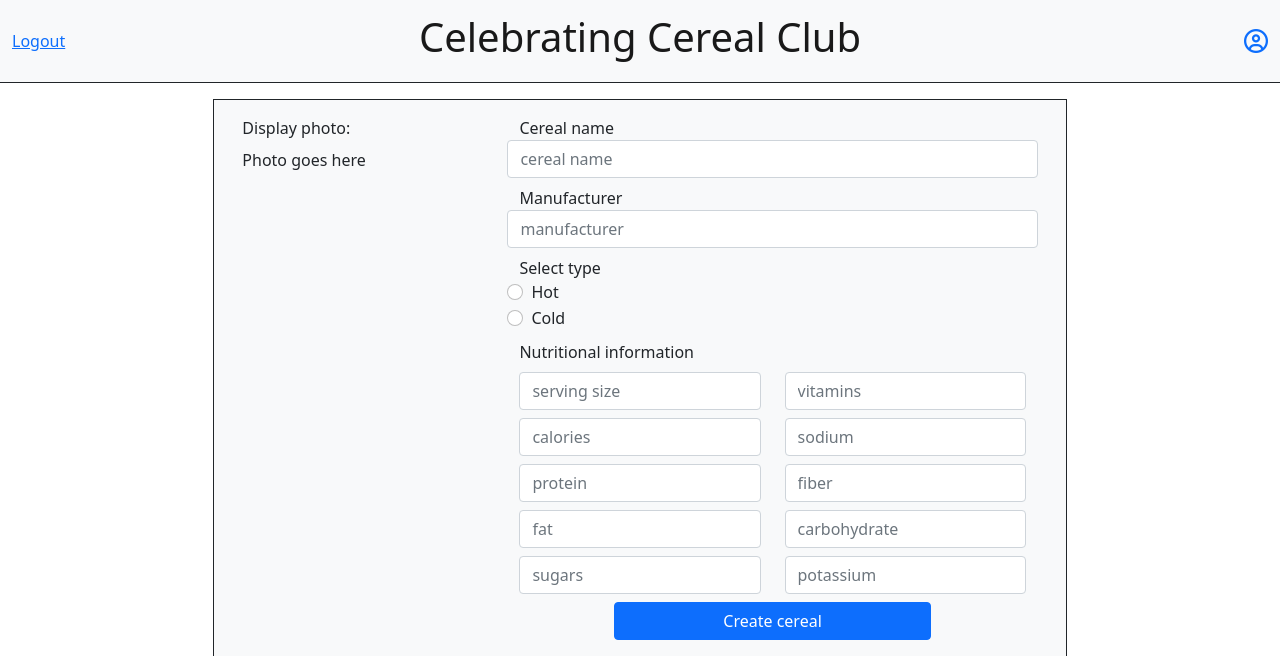
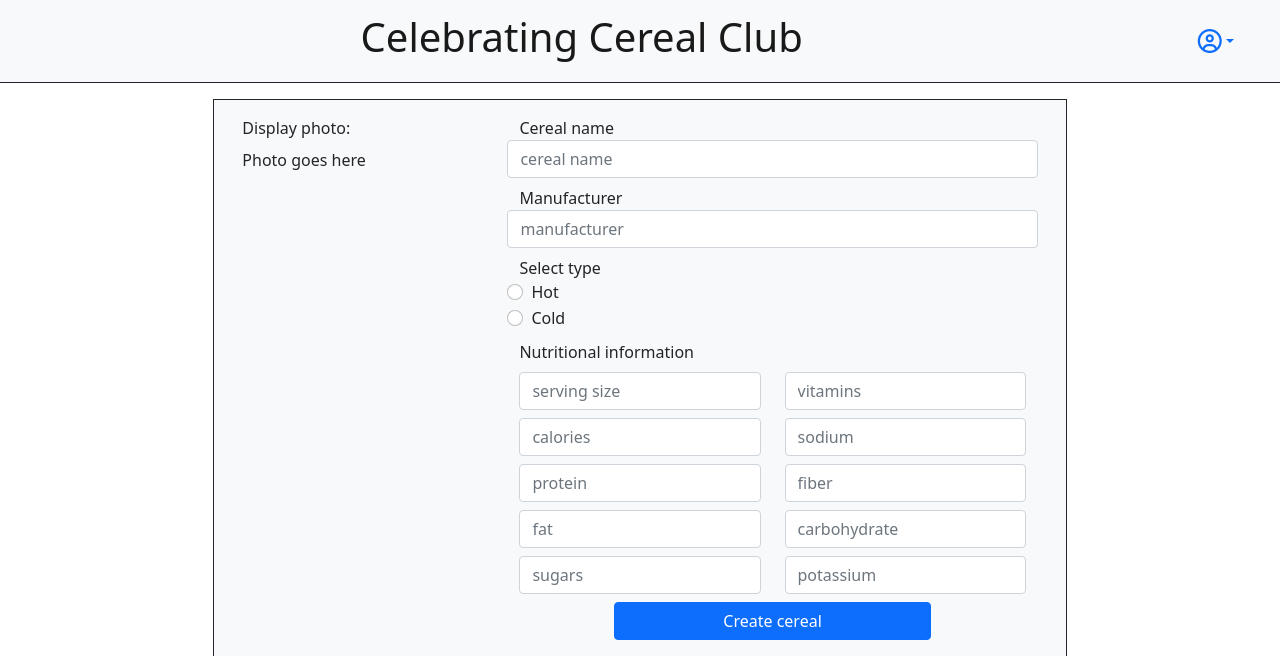
Before and after one commit to Ann924/cs4750-cereal, a PHP site: page /create_new_cereal.php in a window 1280 px wide. Shown: the top 656 px of the page. Run offline with PHP 8.4, Linux system fonts and the light colour scheme; a user stored in the database is signed in; a stand-in replaces the project's code that opens the database connection; some libraries are stand-ins or nearby versions.

Commit message:
navbar dropdown

```diff
--- a/common_navbar.php
+++ b/common_navbar.php
@@ -1,19 +1,40 @@
 <script src='https://kit.fontawesome.com/a076d05399.js' crossorigin='anonymous'></script>
+<script src="https://code.jquery.com/jquery-3.3.1.slim.min.js"
+    integrity="sha384-q8i/X+965DzO0rT7abK41JStQIAqVgRVzpbzo5smXKp4YfRvH+8abtTE1Pi6jizo"
+    crossorigin="anonymous"></script>
+<script src="https://cdn.jsdelivr.net/npm/popper.js@1.14.7/dist/umd/popper.min.js"
+    integrity="sha384-UO2eT0CpHqdSJQ6hJty5KVphtPhzWj9WO1clHTMGa3JDZwrnQq4sF86dIHNDz0W1"
+    crossorigin="anonymous"></script>
+<script src="https://cdn.jsdelivr.net/npm/bootstrap@4.3.1/dist/js/bootstrap.min.js"
+    integrity="sha384-JjSmVgyd0p3pXB1rRibZUAYoIIy6OrQ6VrjIEaFf/nJGzIxFDsf4x0xIM+B07jRM"
+    crossorigin="anonymous"></script>
 
 <nav class="navbar navbar-expand-lg navbar-light bg-light border-bottom border-dark">
     <div class="container-fluid">
-        <div class="col-4"><a href="logout.php">Logout</a></div>
+        <div></div>
         <div class="col-4 justify-content-center">
-            <a href="cereals.php" class="navbar-brand navbar-nav mx-auto justify-content-center">
-                <h1 class="text-center">
-                    Celebrating Cereal Club
-                </h1>
-            </a>
+            <div class="row align-items-center">
+                <a href="cereals.php" class="navbar-brand col-4 navbar-nav mx-auto justify-content-center">
+                    <h1 class="text-center">
+                        Celebrating Cereal Club
+                    </h1>
+                </a>
+            </div>
         </div>
-        <div class="col-4">
-            <a href="profile.php" class="navbar-nav ms-auto justify-content-end" style="text-decoration:none;">
-                <i class="d-flex justify-content-center far fa-user-circle" style='font-size:24px;'></i>
-            </a>
+        <div class="col-1">
+            <div class="dropdown">
+                <a class="d-flex justify-content-center dropdown-toggle align-items-center" role="button"
+                    data-toggle="dropdown" href="#" style="text-decoration:none;">
+                    <i class="far fa-user-circle align-items-center" style='font-size:24px;'></i>
+                    <span class="caret align-items-center"></span>
+                </a>
+                <ul class="dropdown-menu justify-content-center mt-2" style="min-width: 50% !important;">
+                    <li class="dropdown-item">
+                        <a href="profile.php" style="text-decoration:none;">Profile</a>
+                    </li>
+                    <li class="dropdown-item"><a href="logout.php" style="text-decoration:none;">Logout</a></li>
+                </ul>
+            </div>
         </div>
     </div>
 </nav>
```
Also changed, not shown: cereals.php (+12 -16 lines), scripts/update_passwords.php (added, +52 -0 lines), scripts/db-backup/cereal-0318.sql (renamed from sqlscript/db-backup/cereal-0318.sql), scripts/db-backup/cereal-0319.sql (renamed from sqlscript/db-backup/cereal-0319.sql), scripts/db-backup/cereal_0321.sql (renamed from sqlscript/db-backup/cereal_0321.sql), scripts/insert_bookmarks.sql (renamed from sqlscript/insert_bookmarks.sql), scripts/insert_cereal_info.sql (renamed from sqlscript/insert_cereal_info.sql), scripts/insert_cereal_manufacturer.sql (renamed from sqlscript/insert_cereal_manufacturer.sql), scripts/insert_club.sql (renamed from sqlscript/insert_club.sql), scripts/insert_comment.sql (renamed from sqlscript/insert_comment.sql), scripts/insert_creates_cereal.sql (renamed from sqlscript/insert_creates_cereal.sql), scripts/insert_creates_club.sql (renamed from sqlscript/insert_creates_club.sql), scripts/insert_joins_club.sql (renamed from sqlscript/insert_joins_club.sql), scripts/insert_nutritional_statement.sql (renamed from sqlscript/insert_nutritional_statement.sql), 3 more files.
